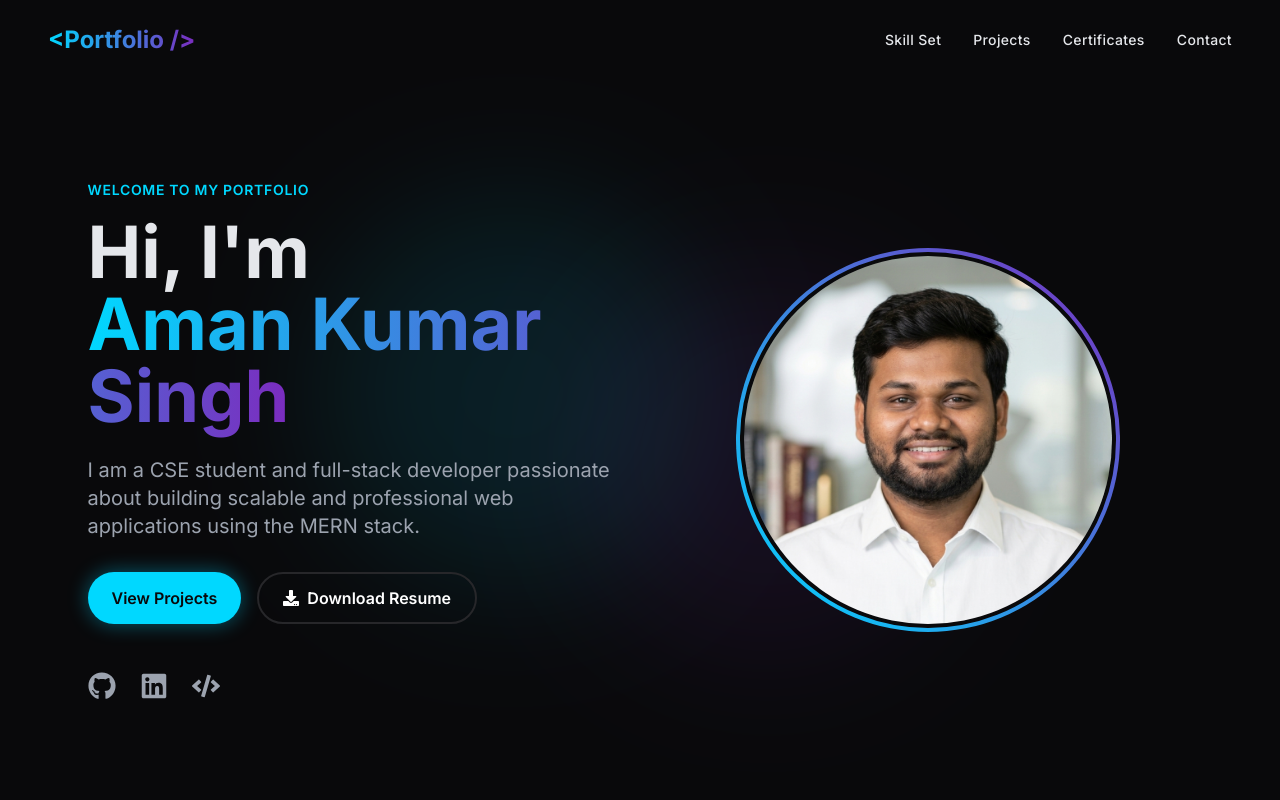
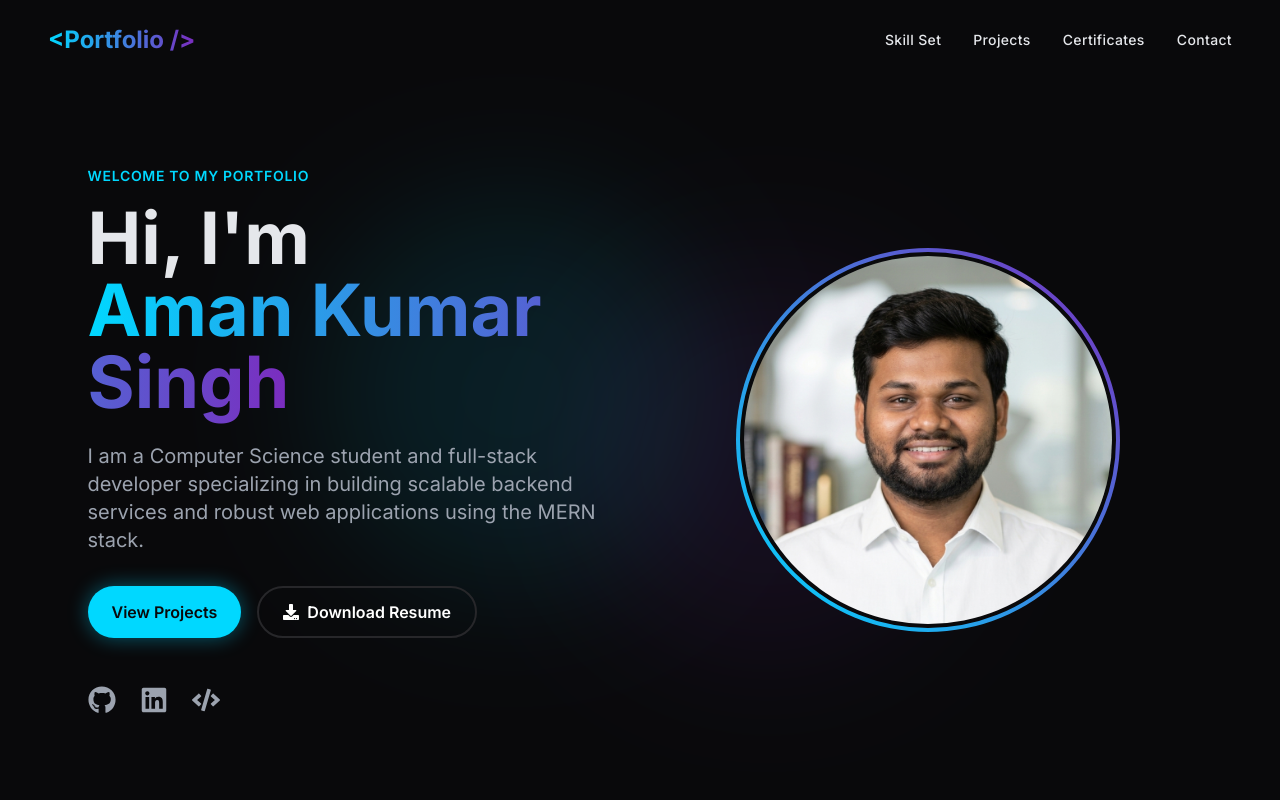
Before and after one commit to softways1/my-portfolio, a React app in the folder frontend/: page / in a window 1280 px wide. Shown: the top 800 px of the page. Built offline with nearby package versions, Linux system fonts and the light colour scheme; the HTML template or start-up script is replaced by a standard one.

Commit message:
Update Hero.jsx

```diff
--- a/frontend/src/components/Hero.jsx
+++ b/frontend/src/components/Hero.jsx
@@ -22,7 +22,7 @@ const Hero = () => {
             <span className="heading-gradient">Aman Kumar Singh</span>
           </h1>
           <p className="text-gray-400 text-lg md:text-xl mb-8 max-w-2xl leading-relaxed">
-            I am a CSE student and full-stack developer passionate about building scalable and professional web applications using the MERN stack.
+            I am a Computer Science student and full-stack developer specializing in building scalable backend services and robust web applications using the MERN stack.
           </p>
           <div className="flex flex-col sm:flex-row gap-4 justify-center md:justify-start mb-12">
             <a href="#projects" className="btn-primary flex items-center justify-center gap-2">
```
